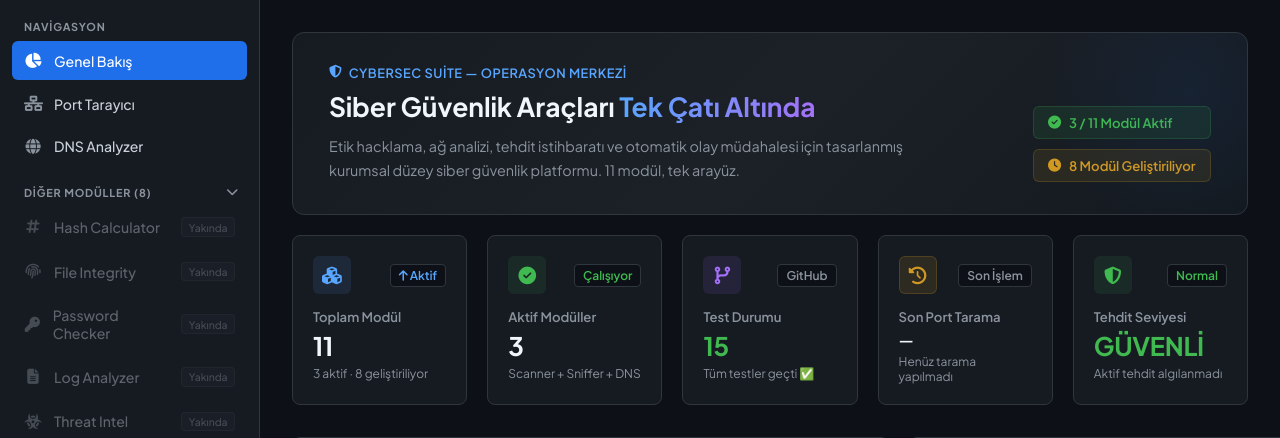
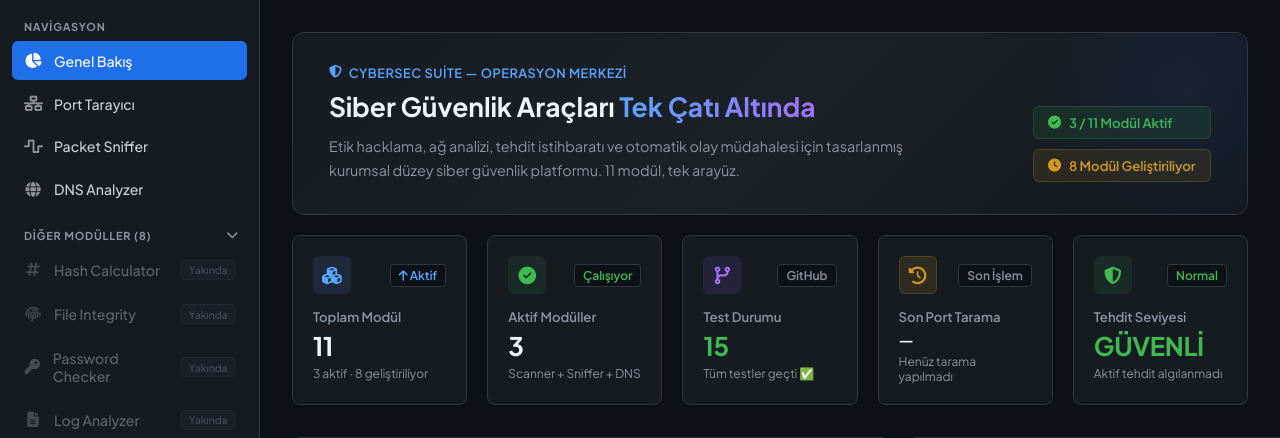
Before and after one commit to mehmeteminyilmaz/cybersec, a Flask app: page / in a window 1280 px wide. Shown: the part 85-523 px from the top of the page. Run offline with Flask 3, Linux system fonts and the light colour scheme.

Commit message:
fix: restore Packet Sniffer in sidebar navigation list

```diff
--- a/cyber-panel/templates/index.html
+++ b/cyber-panel/templates/index.html
@@ -32,6 +32,9 @@
                     </li>
                     <li class="nav-item" data-page="port-scanner">
                         <a href="#"><i class="fas fa-network-wired"></i> <span>Port Tarayıcı</span></a>
+                    </li>
+                    <li class="nav-item" data-page="packet-sniffer">
+                        <a href="#"><i class="fas fa-wave-square"></i> <span>Packet Sniffer</span></a>
                     </li>
                     <li class="nav-item" data-page="dns-analyzer">
                         <a href="#"><i class="fas fa-globe"></i> <span>DNS Analyzer</span></a>
```
